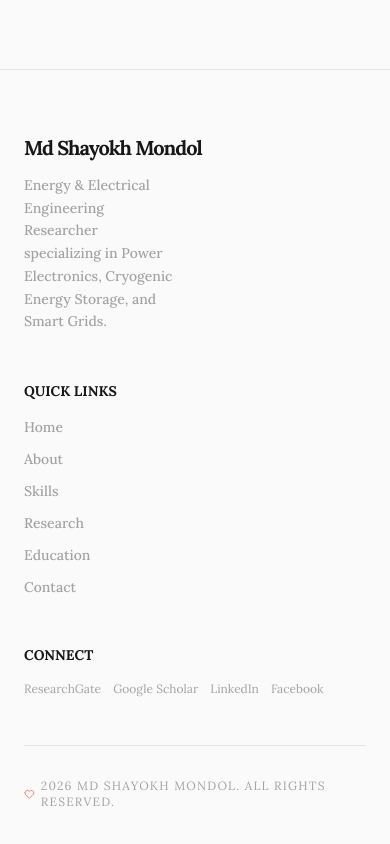
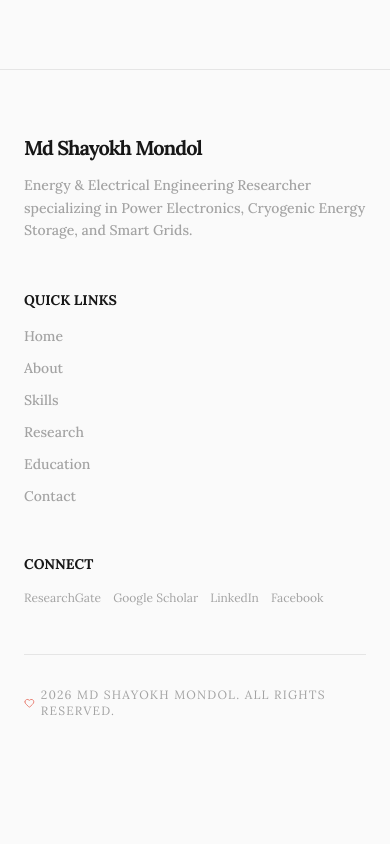
Before and after one commit to HSBHasib/Shayokh-Portfolio, a Next.js app: page / in a window 390 px wide. Shown: the part 6248-7092 px from the top of the page. After the commit the page ends 7031 px from the top, so only its background shows below. Built offline with nearby package versions, Linux system fonts and the light colour scheme.

Commit message:
Fix responsive issues in footer

```diff
--- a/src/components/layout/Footer.tsx
+++ b/src/components/layout/Footer.tsx
@@ -33,7 +33,7 @@
             <h2 className="text-xl font-bold tracking-tighter mb-3 text-foreground">
               {name}
             </h2>
-            <p className="text-sm leading-relaxed font-medium max-w-[45%] text-muted">
+            <p className="text-sm leading-relaxed font-medium text-muted max-w-md">
               Energy & Electrical Engineering Researcher specializing in Power
               Electronics, Cryogenic Energy Storage, and Smart Grids.
             </p>
```
